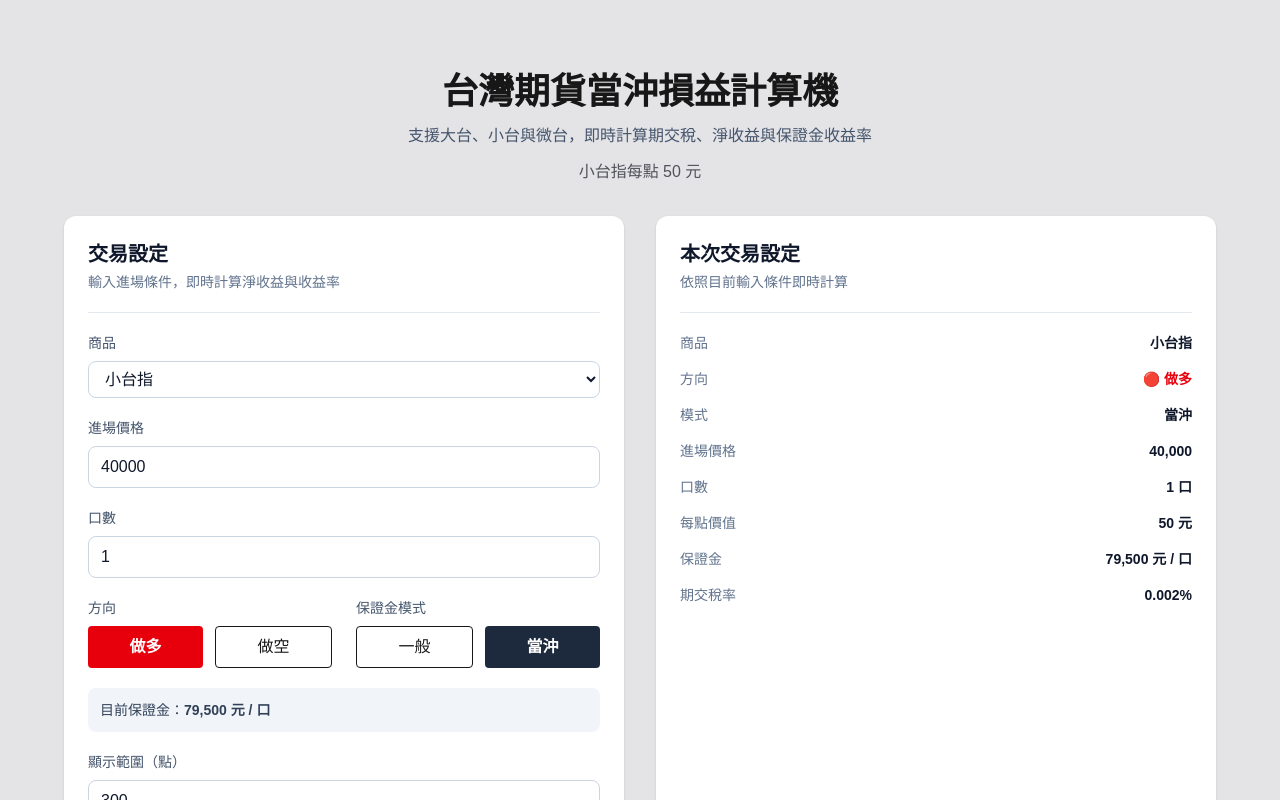
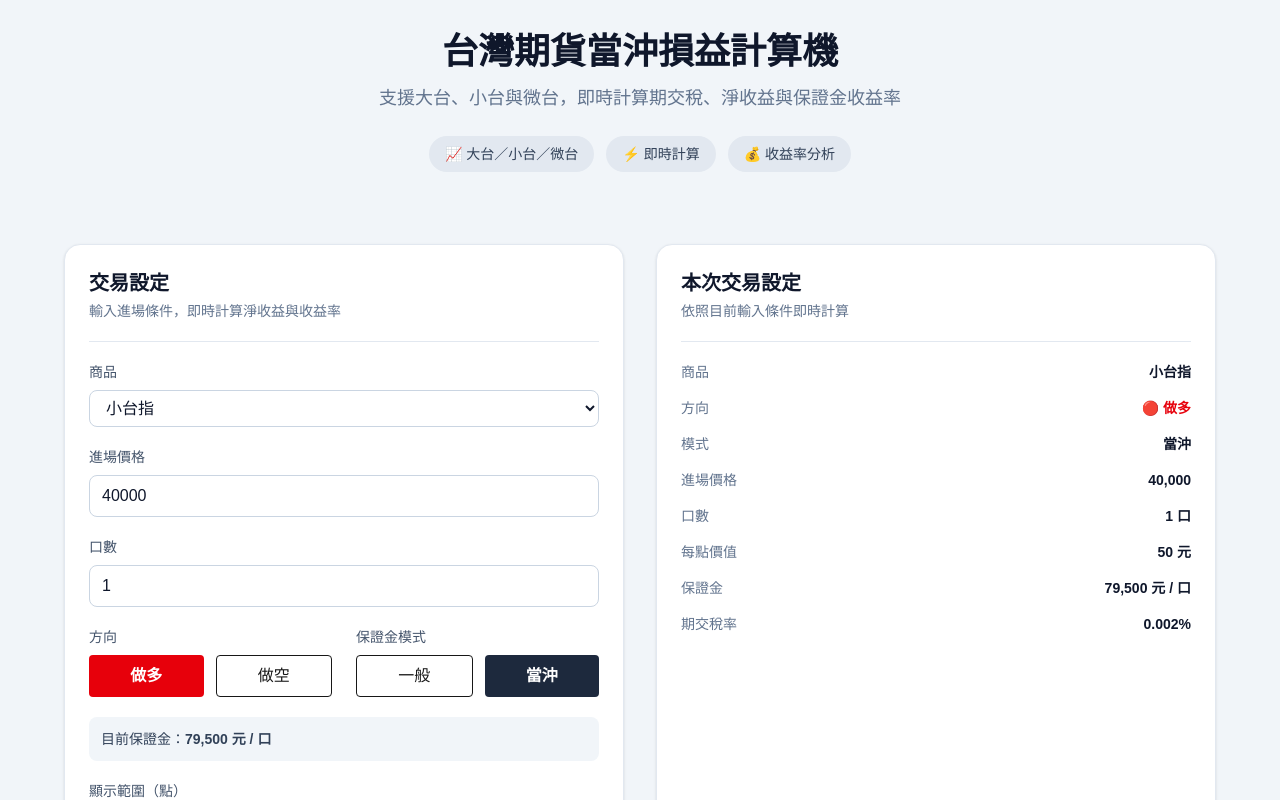
Before and after one commit to abc551423/taiwan-futures-calculator, a Next.js app: page / in a window 1280 px wide. Shown: the top 800 px of the page. Built offline with nearby package versions, Linux system fonts and the light colour scheme.

Commit message:
美化首頁UI

```diff
--- a/app/page.tsx
+++ b/app/page.tsx
@@ -105,23 +105,35 @@ const results = changes.map((change) => ({
 
 
   return (
-    <main className="min-h-screen bg-zinc-200 flex flex-col items-center p-8">
+    <main className="min-h-screen bg-slate-100 flex flex-col items-center p-8">
 
-      <h1 className="text-4xl font-bold mt-10">
-            台灣期貨當沖損益計算機
-      </h1>
+      <div className="text-center mb-10">
 
-      <p className="mt-3 text-sm text-slate-600 sm:text-base">
-        支援大台、小台與微台，即時計算期交稅、淨收益與保證金收益率
-      </p>
+        <h1 className="text-4xl font-extrabold text-slate-900">
+              台灣期貨當沖損益計算機
+        </h1>
 
-      <p className="mt-3 text-zinc-600">
-       {product === "big"
-           ? "大台指每點 200 元"
-           : product === "mini"
-            ? "小台指每點 50 元"
-            : "微台指每點 10 元"}
+        <p className="mt-3 text-slate-500 text-lg">
+          支援大台、小台與微台，即時計算期交稅、淨收益與保證金收益率
         </p>
+
+        <div className="mt-6 flex flex-wrap justify-center gap-3">
+
+          <span className="rounded-full bg-slate-200 px-4 py-2 text-sm font-medium text-slate-700">
+            📈 大台／小台／微台
+          </span>
+
+          <span className="rounded-full bg-slate-200 px-4 py-2 text-sm font-medium text-slate-700">
+            ⚡ 即時計算
+          </span>
+
+          <span className="rounded-full bg-slate-200 px-4 py-2 text-sm font-medium text-slate-700">
+            💰 收益率分析
+          </span>
+
+        </div>
+
+      </div>
 
         <div className="mt-8 w-full max-w-6xl">
           <div className="grid grid-cols-1 lg:grid-cols-2 gap-8">
--- a/components/TradeInfoCard.tsx
+++ b/components/TradeInfoCard.tsx
@@ -21,7 +21,7 @@ export default function TradeInfoCard({
   margin,
 }: TradeInfoCardProps) {
   return (
-    <div className="bg-white rounded-xl shadow p-6">
+    <div className="rounded-2xl border border-slate-200 bg-white p-6 shadow-sm">
       <h2 className="text-xl font-bold text-slate-900">
         本次交易設定
       </h2>
--- a/components/TradeSettingCard.tsx
+++ b/components/TradeSettingCard.tsx
@@ -1,6 +1,6 @@
 import NumberInput from "./NumberInput";
 
-type ProductKey = "big" | "mini" | "micro";
+import { products, type ProductKey } from "../data/products";
 type Direction = "long" | "short";
 type MarginMode = "normal" | "daytrade";
 
@@ -47,7 +47,7 @@ export default function TradeSettingCard({
   setStep,
 }: TradeSettingCardProps) {
   return (
-    <div className="bg-white rounded-xl shadow p-6">
+    <div className="rounded-2xl border border-slate-200 bg-white p-6 shadow-sm">
       <h2 className="text-xl font-bold text-slate-900">
         交易設定
       </h2>
```
